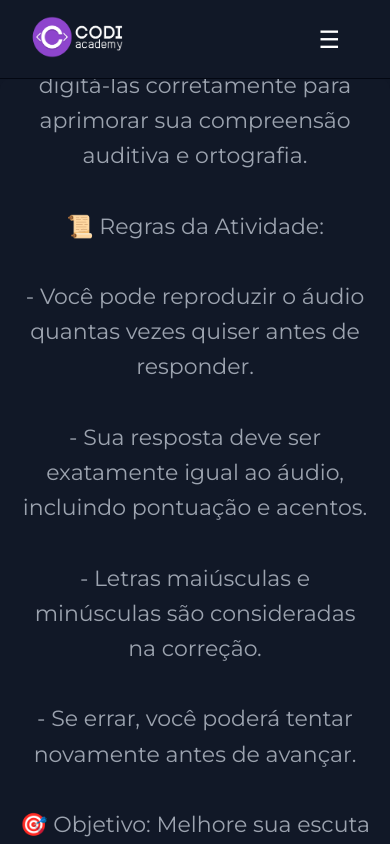
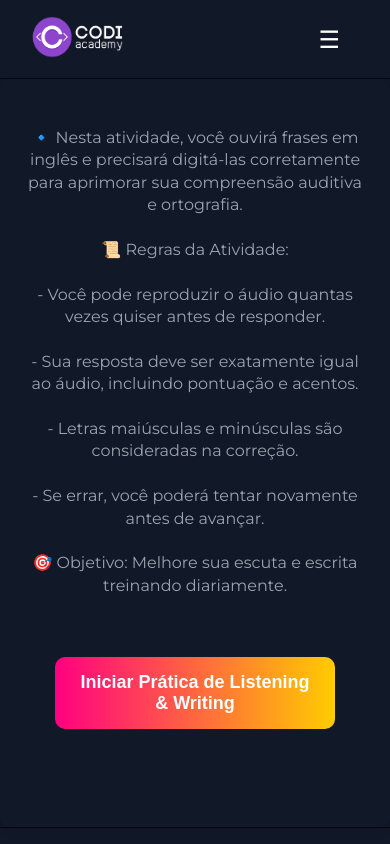
Before and after one commit to Daniel-Thielmann/English-Software, a React (Vite) app in the folder frontend/: page /listening-writing in a window 390 px wide. Shown: the top 844 px of the page. Built offline with nearby package versions, Linux system fonts and the light colour scheme; no server answers.

Commit message:
listeningwriting responsivity done

```diff
--- a/frontend/src/Components/Pratica/ConteudoPratica.jsx
+++ b/frontend/src/Components/Pratica/ListeningWriting/ConteudoPratica.jsx
@@ -1,6 +1,6 @@
 import { useState, useEffect } from "react";
-import { useConteudoPratica } from "../Hooks/UseConteudoPratica";
-import Modal from "../Modal/ModalWriting";
+import { useConteudoPratica } from "../../Hooks/UseConteudoPratica";
+import Modal from "../../Modal/ModalWriting";
 import "./ConteudoPratica.css";
 import {
   getAuth,
@@ -12,7 +12,7 @@ import {
   checkAudioLimit,
   handlePlayAudio,
   incrementAudioCount,
-} from "../../utils/control"; // Funções de controle com firebase
+} from "../../../utils/control"; // Funções de controle com firebase
 import React from "react";
 
 const ConteudoPratica = ({ setProgresso, finalizarPratica }) => {
--- a/frontend/src/Components/Pratica/ListeningWritingComponent.css
+++ b/frontend/src/Components/Pratica/ListeningWriting/ListeningWritingComponent.css
@@ -105,3 +105,61 @@
   color: #28a745;
   margin-top: 10px;
 }
+
+@media (max-width: 1300px) {
+  .listening-writing-container .body-text {
+    font-size: 18px !important;
+    padding: 0 20px;
+    line-height: 1.5;
+  }
+
+  .start-button {
+    width: 90%;
+    max-width: 300px;
+    font-size: 16px;
+    padding: 12px 16px;
+    margin-top: 20px;
+  }
+}
+
+@media (max-width: 768px) {
+  .listening-writing-container .body-text {
+    font-size: 16px !important;
+    padding: 0 10px;
+    line-height: 1.4;
+  }
+
+  .start-button {
+    width: 90%;
+    font-size: 15px;
+  }
+}
+
+@media (max-width: 1300px) {
+  .body-text {
+    font-size: 18px !important;
+    padding: 0 20px;
+    line-height: 1.5;
+  }
+
+  .start-button {
+    width: 90%;
+    max-width: 300px;
+    font-size: 16px;
+    padding: 12px 16px;
+    margin-top: 30px;
+    margin-bottom: 50px; /* 🔥 Isso impede de encostar no footer */
+  }
+}
+
+@media (max-width: 768px) {
+  .body-text {
+    font-size: 16px !important;
+    padding: 0 10px;
+    line-height: 1.4;
+  }
+
+  .start-button {
+    font-size: 15px;
+  }
+}
--- a/frontend/src/Components/Pratica/ListeningWritingComponent.jsx
+++ b/frontend/src/Components/Pratica/ListeningWriting/ListeningWritingComponent.jsx
@@ -1,15 +1,15 @@
 import React, { useState, useEffect } from "react";
 import { useNavigate } from "react-router-dom";
 import ConteudoPratica from "./ConteudoPratica";
-import "../../global.css";
+import "../../../global.css";
 import "./ListeningWritingComponent.css";
-import ProgressBar from "./ProgressBar";
-import { auth, db } from "../../firebaseConfig";
+import ProgressBar from "../ProgressBar";
+import { auth, db } from "../../../firebaseConfig";
 import { doc, getDoc } from "firebase/firestore";
-import ModalAuth from "../ModalAuth/ModalAuth";
+import ModalAuth from "../../ModalAuth/ModalAuth";
+import TelaFinal from "../../TelaFinal/TelaFinalWriting";
 
 const ListeningWritingComponent = () => {
-  const [praticando, setPraticando] = useState(false);
   const [progresso, setProgresso] = useState(0);
   const [acertos, setAcertos] = useState(0);
   const [praticaConcluida, setPraticaConcluida] = useState(false);
@@ -24,7 +24,7 @@ const ListeningWritingComponent = () => {
     }
   }, [user]);
 
-  // 🔹 Verifica se a conta já foi ativada no Firestore
+  // Verifica se a conta está ativada
   const verificarAtivacao = async (userId) => {
     try {
       const userRef = doc(db, "users", userId);
@@ -40,7 +40,7 @@ const ListeningWritingComponent = () => {
     }
   };
 
-  // 🔹 Envia a chave de ativação para o backend
+  // Valida chave de ativação
   const validarChaveDeAtivacao = async (activationKey) => {
     if (!user) {
       alert("❌ Você precisa estar logado para ativar sua conta!");
@@ -58,8 +58,6 @@ const ListeningWritingComponent = () => {
       );
 
       const data = await response.json();
-      console.log("🔍 Resposta da API:", data);
-
       if (response.ok && data.success) {
         alert(data.message);
         setIsActivated(true);
@@ -77,44 +75,21 @@ const ListeningWritingComponent = () => {
     }
   };
 
-  // 🔹 Só inicia a prática se a conta estiver ativada
-  const comecarPratica = () => {
-    if (!isActivated) {
-      alert("⚠️ Você precisa ativar sua conta antes de iniciar as atividades.");
-      return;
-    }
-
-    setPraticando(true);
-    setPraticaConcluida(false);
-    setProgresso(0);
-    setAcertos(0);
-  };
-
-  // 🔹 Atualiza o progresso da atividade
+  // Atualiza progresso
   const atualizarProgresso = () => {
-    setProgresso((prevProgresso) => {
-      const novoValor = Math.min(prevProgresso + 10, 100);
-      console.log("Novo progresso:", novoValor);
-
-      if (novoValor === 100) {
-        finalizarPratica();
-      }
-
-      return novoValor;
+    setProgresso((prev) => {
+      const novo = Math.min(prev + 10, 100);
+      if (novo === 100) finalizarPratica();
+      return novo;
     });
   };
 
-  // 🔹 Função para enviar pontos de escrita para o backend
+  // Envia pontos de escrita para o backend
   const salvarPontosEscrita = async (pontos) => {
     if (!user) {
       console.error("❌ Usuário não autenticado!");
       return;
     }
-
-    console.log("🔹 Enviando pontos de escrita para o backend:", {
-      userId: user.uid,
-      pointsWriting: pontos,
-    });
 
     try {
       const response = await fetch(
@@ -122,25 +97,20 @@ const ListeningWritingComponent = () => {
         {
           method: "POST",
           headers: { "Content-Type": "application/json" },
-          body: JSON.stringify({
-            userId: user.uid,
-            pointsWriting: pontos,
-          }),
+          body: JSON.stringify({ userId: user.uid, pointsWriting: pontos }),
         }
       );
 
       const data = await response.json();
       console.log("✅ Pontos de Escrita salvos no backend:", data);
-
-      return data;
     } catch (error) {
       console.error("❌ Erro ao salvar pontos:", error);
     }
   };
 
-  // 🔹 Finaliza a prática e salva os pontos
+  // Finaliza a prática
   const finalizarPratica = async () => {
-    const pontos = acertos * 10; // Calcula os pontos com base nos acertos
+    const pontos = acertos * 10;
     await salvarPontosEscrita(pontos);
 
     setTimeout(() => {
@@ -150,7 +120,6 @@ const ListeningWritingComponent = () => {
 
   return (
     <div className="listening-writing-container">
-      {/* 🔹 Modal de Ativação */}
       <ModalAuth
         isOpen={modalOpen}
         onClose={() => setModalOpen(false)}
@@ -162,49 +131,18 @@ const ListeningWritingComponent = () => {
           <TelaFinal
             pointsWriting={acertos * 10}
             progresso={progresso}
-            voltarParaInicio={() => setPraticando(false)}
+            voltarParaInicio={() => {}}
           />
           <p className="final-message">Parabéns! Você concluiu a prática.</p>
         </div>
-      ) : praticando ? (
+      ) : (
         <div className="practice-content">
           <ProgressBar progresso={progresso} />
           <ConteudoPratica
             setProgresso={atualizarProgresso}
             setAcertos={setAcertos}
+            finalizarPratica={finalizarPratica}
           />
-        </div>
-      ) : (
-        <div className="start-section">
-          <p className="body-text">
-            🔹 Nesta atividade, você ouvirá frases em inglês e precisará
-            digitá-las corretamente para aprimorar sua compreensão auditiva e
-            ortografia.
-            <br />
-            <br />
-            📜 Regras da Atividade:
-            <br />
-            <br />
-            - Você pode reproduzir o áudio quantas vezes quiser antes de
-            responder.
-            <br />
-            <br />
-            - Sua resposta deve ser exatamente igual ao áudio, incluindo
-            pontuação e acentos.
-            <br />
-            <br />
-            - Letras maiúsculas e minúsculas são consideradas na correção.
-            <br />
-            <br />
-            - Se errar, você poderá tentar novamente antes de avançar.
-            <br />
-            <br />
-            🎯 Objetivo: Melhore sua escuta e escrita treinando diariamente.
-          </p>
-
-          <button className="start-button" onClick={comecarPratica}>
-            Iniciar Prática de Listening & Writing
-          </button>
         </div>
       )}
     </div>
--- a/frontend/src/pages/ListeningSpeaking.jsx
+++ b/frontend/src/pages/ListeningSpeaking.jsx
@@ -1,5 +1,5 @@
 import React from "react";
-import ListeningSpeakingComponent from "../Components/Pratica/ListeningSpeakingComponent";
+import ListeningSpeakingComponent from "../Components/Pratica/ListeningSpeaking/ListeningSpeakingComponent";
 
 const ListeningSpeaking = () => {
   return <ListeningSpeakingComponent />;
--- /dev/null
+++ b/frontend/src/pages/ListeningWriting.css
@@ -0,0 +1,55 @@
+.listening-writing-container {
+  display: flex;
+  flex-direction: column;
+  align-items: center;
+  justify-content: center;
+  background-color: #111827;
+  box-sizing: border-box;
+  height: 90%;
+}
+
+.start-section {
+  max-width: 900px;
+  text-align: center;
+  color: #d1d5db;
+  font-family: "Montserrat", sans-serif;
+}
+
+.body-text {
+  font-size: 20px;
+  line-height: 1.6;
+}
+
+.start-button {
+  padding: 20px;
+  font-size: 18px;
+  font-weight: 600;
+  color: white;
+  border: none;
+  border-radius: 10px;
+  cursor: pointer;
+  background: linear-gradient(90deg, #a243d2, #ff0080);
+  transition: transform 0.3s ease-in-out;
+}
+
+.start-button:hover {
+  transform: scale(1.05);
+}
+
+/* Responsivo */
+@media (max-width: 768px) {
+  .listening-writing-container {
+    padding: 3rem 1rem;
+  }
+
+  .body-text {
+    font-size: 16px;
+    padding: 0 10px;
+    text-align: justify;
+  }
+
+  .start-button {
+    width: 100%;
+    font-size: 16px;
+  }
+}
--- a/frontend/src/pages/ListeningWriting.jsx
+++ b/frontend/src/pages/ListeningWriting.jsx
@@ -1,8 +1,49 @@
-import React from "react";
-import ListeningWritingComponent from "../Components/Pratica/ListeningWritingComponent";
+import React, { useState } from "react";
+import ListeningWritingComponent from "../Components/Pratica/ListeningWriting/ListeningWritingComponent";
+import "./ListeningWriting.css";
 
 const ListeningWriting = () => {
-  return <ListeningWritingComponent />;
+  const [praticando, setPraticando] = useState(false);
+
+  return (
+    <div className="listening-writing-container">
+      {!praticando ? (
+        <div className="start-section">
+          <p className="body-text">
+            🔹 Nesta atividade, você ouvirá frases em inglês e precisará
+            digitá-las corretamente para aprimorar sua compreensão auditiva e
+            ortografia.
+            <br />
+            <br />
+            📜 Regras da Atividade:
+            <br />
+            <br />
+            - Você pode reproduzir o áudio quantas vezes quiser antes de
+            responder.
+            <br />
+            <br />
+            - Sua resposta deve ser exatamente igual ao áudio, incluindo
+            pontuação e acentos.
+            <br />
+            <br />
+            - Letras maiúsculas e minúsculas são consideradas na correção.
+            <br />
+            <br />
+            - Se errar, você poderá tentar novamente antes de avançar.
+            <br />
+            <br />
+            🎯 Objetivo: Melhore sua escuta e escrita treinando diariamente.
+          </p>
+
+          <button className="start-button" onClick={() => setPraticando(true)}>
+            Iniciar Prática de Listening & Writing
+          </button>
+        </div>
+      ) : (
+        <ListeningWritingComponent />
+      )}
+    </div>
+  );
 };
 
 export default ListeningWriting;
```
Also changed, not shown: frontend/src/Components/Pratica/ListeningSpeaking/ListeningSpeakingComponent.jsx (renamed from frontend/src/Components/Pratica/ListeningSpeakingComponent.jsx, +5 -5 lines), frontend/src/Components/Pratica/ListeningSpeaking/ConteudoFala.css (renamed from frontend/src/Components/Pratica/ConteudoFala.css), frontend/src/Components/Pratica/ListeningSpeaking/ConteudoFala.jsx (renamed from frontend/src/Components/Pratica/ConteudoFala.jsx), frontend/src/Components/Pratica/ListeningSpeaking/ListeningSpeakingComponent.css (renamed from frontend/src/Components/Pratica/ListeningSpeakingComponent.css), frontend/src/Components/Pratica/ListeningWriting/ConteudoPratica.css (renamed from frontend/src/Components/Pratica/ConteudoPratica.css).
